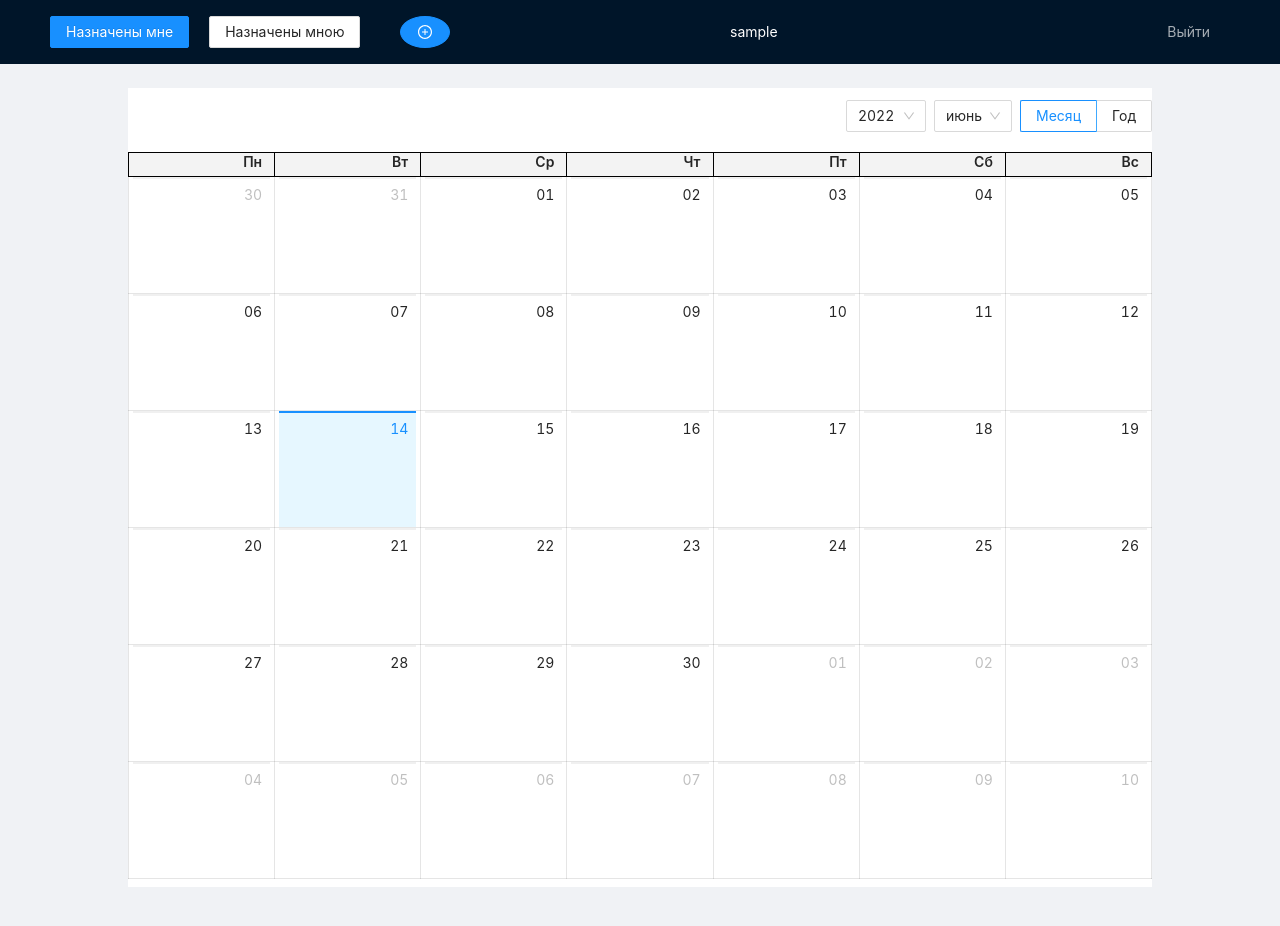
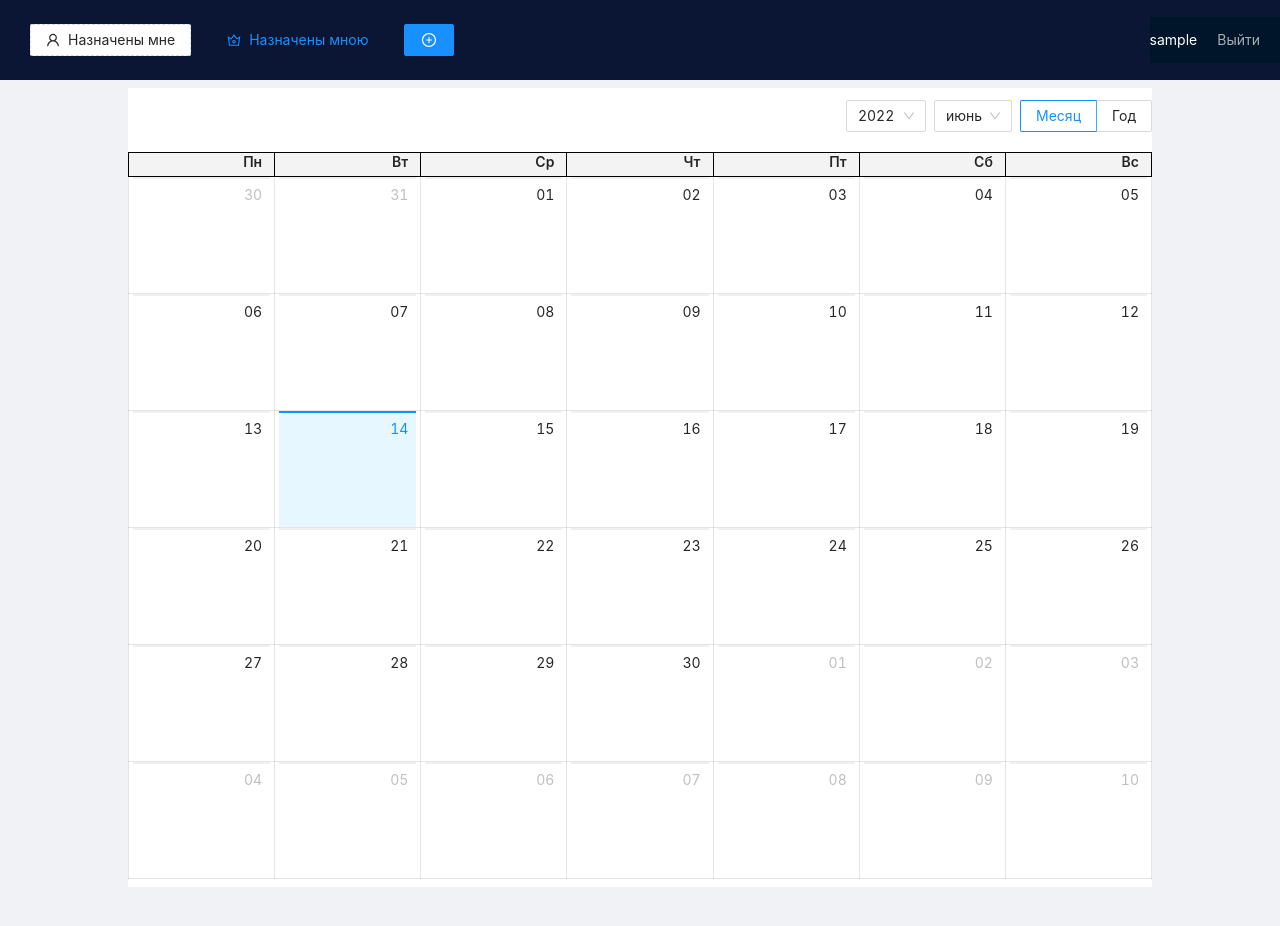
Before and after one commit to ZaHardRus/zahard-calendar, a React (Create React App) app: page / in a window 1280 px wide. Shown: the top 926 px of the page. Built offline with nearby package versions, Linux system fonts and the light colour scheme; data requests are answered from the project's data file; sample sign-in values are in the browser's storage.

Commit message:
вынес кнопку для открытия модалки с добавлением нового ивента на уровень выше

```diff
--- a/package.json
+++ b/package.json
@@ -18,6 +18,7 @@
     "axios": "^0.27.2",
     "json-server": "^0.17.0",
     "moment": "^2.29.3",
+    "node-sass": "^7.0.1",
     "react": "^18.1.0",
     "react-dom": "^18.1.0",
     "react-redux": "^8.0.2",
--- a/src/App.css
+++ /dev/null
@@ -1,69 +0,0 @@
-.login {
-    height: calc(100vh - 64px);
-}
-.header{
-    position: fixed;
-    left: 0;
-    right: 0;
-    z-index: 1000;
-}
-.header__button-wrapper{
-    display: flex;
-    gap: 20px;
-    align-items: center;
-}
-.ant-form-item-control-input-content{
-    display: flex;
-    justify-content: space-between;
-}
-.ant-card-body{
-    width: 350px;
-}
-.calendar {
-    width: 80%;
-    margin: 88px auto;
-}
-.button-wrapper{
-    display: flex;
-    flex-direction: column;
-    gap: 40px;
-    position: fixed;
-    left: 60px;
-    bottom: 60px
-}
-.button-wrapper>div{
-    display: flex;
-    flex-direction: column;
-}
-.add-btn{
-    width: 50px;
-    position: fixed !important;
-    left: 400px;
-    top: 16px;
-    border-radius: 50% !important;
-    z-index: 1001;
-}
-form{
-    display: flex;
-    flex-direction: column;
-    gap: 24px;
-}
-form>div+div{
-    display: flex;
-    justify-content: space-between;
-}
-.ant-picker-calendar-date-content{
-    display: flex;
-    align-items: center;
-    justify-content: center;
-}
-.ant-picker-cell{
-    border:1px solid rgba(0,0,0,.1);
-}
-.ant-picker-content>thead>tr>th{
-    background-color: #f3f3f3;
-    border: 1px solid #000;
-    border-collapse: collapse;
-    text-transform: capitalize;
-    font-weight: 600;
-}
--- /dev/null
+++ b/src/App.scss
@@ -0,0 +1,101 @@
+.login {
+  height: calc(100vh - 64px);
+}
+
+.header {
+  position: fixed;
+  left: 0;
+  right: 0;
+  z-index: 1000;
+  height: 80px;
+  background-color: rgb(11, 22, 52);
+  display: flex;
+  gap: 20px;
+  justify-content: space-between;
+  align-items: center;
+  @media (max-width: 496px) {
+    padding: 20px 0;
+    justify-content: center;
+  }
+}
+
+.header__button-wrapper {
+  padding-left: 30px;
+  display: flex;
+  gap: 20px;
+  align-items: center;
+  @media (max-width: 479px) {
+    padding-left: 0;
+    .child {
+      width: 50px;
+      @media (max-width: 480px) {
+          span:nth-child(2) {
+            display: none;
+        }
+      }
+    }
+  }
+}
+
+.ant-form-item-control-input-content {
+  display: flex;
+  justify-content: space-between;
+}
+
+.ant-card-body {
+  width: 350px;
+}
+
+.calendar {
+  width: 80%;
+  margin: 88px auto;
+}
+
+.button-wrapper {
+  display: flex;
+  flex-direction: column;
+  gap: 40px;
+  position: fixed;
+  left: 60px;
+  bottom: 60px
+}
+
+.button-wrapper > div {
+  display: flex;
+  flex-direction: column;
+}
+
+.add-btn {
+  width: 50px;
+  border-radius: 50%;
+  z-index: 1001;
+}
+
+form {
+  display: flex;
+  flex-direction: column;
+  gap: 24px;
+}
+
+form > div + div {
+  display: flex;
+  justify-content: space-between;
+}
+
+.ant-picker-calendar-date-content {
+  display: flex;
+  align-items: center;
+  justify-content: center;
+}
+
+.ant-picker-cell {
+  border: 1px solid rgba(0, 0, 0, .1);
+}
+
+.ant-picker-content > thead > tr > th {
+  background-color: #f3f3f3;
+  border: 1px solid #000;
+  border-collapse: collapse;
+  text-transform: capitalize;
+  font-weight: 600;
+}
--- a/src/App.tsx
+++ b/src/App.tsx
@@ -1,26 +1,43 @@
-import React, {useEffect} from 'react';
-import './App.css';
+import React, {useEffect, useState} from 'react';
+import './App.scss';
 import {Header} from './components/Header';
 import {AppRouter} from './routes/AppRouter';
-import {Layout} from "antd";
+import {ConfigProvider, Layout, Modal} from "antd";
 import 'antd/dist/antd.min.css';
 import {useActions} from "./store/hooks";
 import {IUser} from "./models/user";
+import {EventForm} from "./components/EventForm";
+
+import ruRU from "antd/lib/locale/ru_RU";
+import 'moment/locale/ru';
 
 function App() {
-    const {setUser, setIsAuth} = useActions()
+    const {setUser, setIsAuth} = useActions();
+    const [EventFormVisible, setEventFormVisible] = useState(false)
+
     useEffect(() => {
         if (localStorage.getItem('auth')) {
             setUser({username: localStorage.getItem('username')} as IUser)
             setIsAuth(true)
         }
     }, [])
+
     return (
         <Layout>
-            <Header/>
-            <Layout.Content>
-                <AppRouter/>
-            </Layout.Content>
+            <ConfigProvider locale={ruRU}>
+                <Header setEventFormVisible={setEventFormVisible}/>
+                <Layout.Content>
+                    <AppRouter/>
+                    <Modal
+                        visible={EventFormVisible}
+                        onCancel={() => setEventFormVisible(false)}
+                        title={'Добавить событие'}
+                        footer={null}
+                    >
+                        <EventForm setEventFormVisible={setEventFormVisible}/>
+                    </Modal>
+                </Layout.Content>
+            </ConfigProvider>
         </Layout>
 
     );
--- a/src/components/Header.tsx
+++ b/src/components/Header.tsx
@@ -2,8 +2,9 @@ import React from "react";
 import {useActions, useAppSelector} from "../store/hooks";
 
 import {Button, Layout, Menu, Row} from "antd";
+import {CrownOutlined, PlusCircleOutlined, UserOutlined} from "@ant-design/icons";
 
-export const Header = () => {
+export const Header = ({setEventFormVisible}: any) => {
     const {isAuth, user, status} = useAppSelector(state => state.auth)
     const {reason} = useAppSelector(state => state.event)
     const {logout, toggleReason, setStatus} = useActions()
@@ -14,23 +15,27 @@ export const Header = () => {
         <div>
             {
                 isAuth
-                    ? <Layout.Header className={'header'}>
-                        <Row justify={"space-between"}>
+                    ? <header className={'header'}>
                         <div className={'header__button-wrapper'}>
                             <Button
-                                    type={reason === 'guest' ? 'primary' : 'default'}
-                                    onClick={() => toggleReason('guest')}>Назначены мне</Button>
+                                type={reason === 'guest' ? 'dashed' : 'link'}
+                                className={"child"}
+                                onClick={() => toggleReason('guest')}><UserOutlined/><span>Назначены мне</span></Button>
                             <Button
-                                    type={reason === 'author' ? 'primary' : 'default'}
-                                    onClick={() => toggleReason('author')}>Назначены мною</Button>
+                                type={reason === 'author' ? 'dashed' : 'link'}
+                                className={"child"}
+                                onClick={() => toggleReason('author')}><CrownOutlined/><span>Назначены мною</span></Button>
+                            <Button type={'primary'} className={'add-btn child'}
+                                    onClick={() => setEventFormVisible(true)}><PlusCircleOutlined/>
+                            </Button>
                         </div>
 
+
+                        <Menu theme={'dark'} mode="horizontal" selectable={false}>
                             <div style={{color: '#fff'}}>{user?.username}</div>
-                            <Menu theme={'dark'} mode="horizontal" selectable={false}>
                             <Menu.Item key={1} onClick={logoutHandler}>Выйти</Menu.Item>
                         </Menu>
-                        </Row>
-                    </Layout.Header>
+                    </header>
 
                     :
                     <Layout.Header>
--- a/src/pages/Events.tsx
+++ b/src/pages/Events.tsx
@@ -1,19 +1,12 @@
-import React, {useEffect, useState} from "react";
+import React, {useEffect} from "react";
 import {useActions, useAppSelector} from "../store/hooks";
 
 import {EventCalendar} from "../components/EventCalendar";
-import {EventForm} from "../components/EventForm";
-
-import {PlusCircleOutlined} from "@ant-design/icons";
-import {Button, ConfigProvider, Layout, Modal} from "antd";
-
-import ruRU from 'antd/lib/locale/ru_RU';
+import {Layout} from "antd";
 import 'moment/locale/ru';
 
 
 export const Events: React.FC<any> = () => {
-    const [EventFormVisible, setEventFormVisible] = useState(false)
-
     const {events, reason} = useAppSelector(state => state.event)
     const username = useAppSelector(state => state.auth.user?.username) as string
 
@@ -26,19 +19,7 @@ export const Events: React.FC<any> = () => {
 
     return (
         <Layout className={'calendar'}>
-            <ConfigProvider locale={ruRU}>
-                <EventCalendar events={events}/>
-                <Button type={'primary'} className={'add-btn'}
-                        onClick={() => setEventFormVisible(true)}><PlusCircleOutlined/></Button>
-                <Modal
-                    visible={EventFormVisible}
-                    onCancel={() => setEventFormVisible(false)}
-                    title={'Добавить событие'}
-                    footer={null}
-                >
-                    <EventForm setEventFormVisible={setEventFormVisible}/>
-                </Modal>
-            </ConfigProvider>
+            <EventCalendar events={events}/>
         </Layout>
     )
 }
```
Also changed, not shown: db.json (+8 -0 lines), 1 other file (tests, documents, lock files or other folders). Lines whose indentation alone changed are shown as unchanged.
